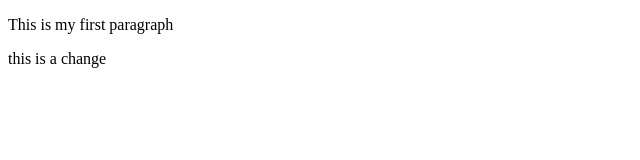
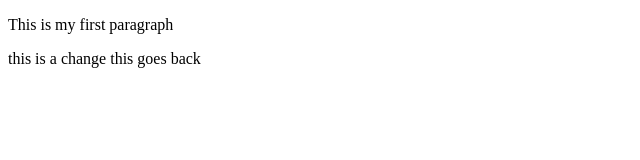
Before and after one commit to Mylene72/My-first, a plain HTML site: page index.html in a window 1280 px wide. Shown: the full height of the page, 0-640 px from the left. Drawn offline with Linux system fonts and the light colour scheme.

Commit message:
different message

```diff
--- a/index.html
+++ b/index.html
@@ -8,5 +8,6 @@
 <body>
     <p>This is my first paragraph</p>
     this is a change
+    this goes back
 </body>
 </html>
```
